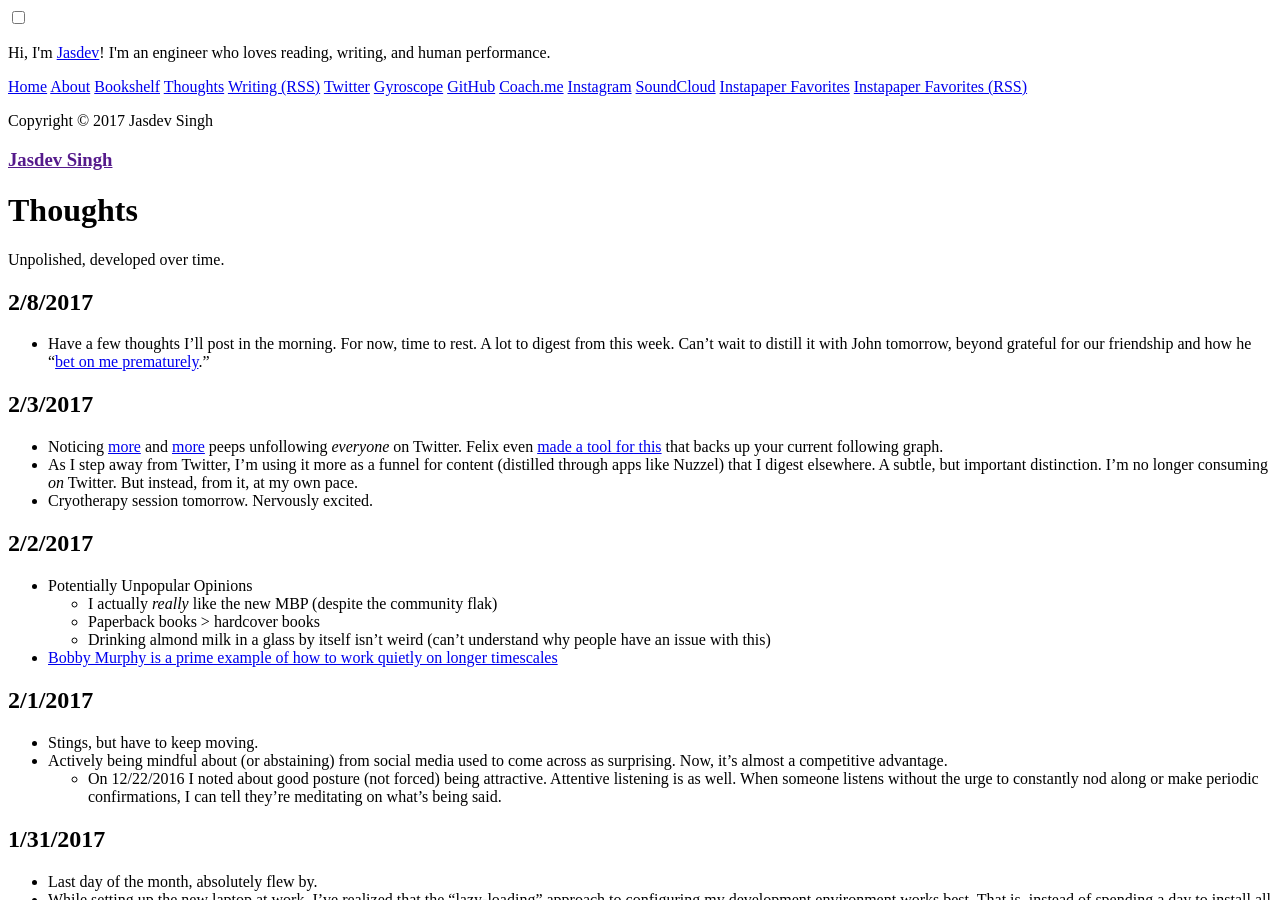
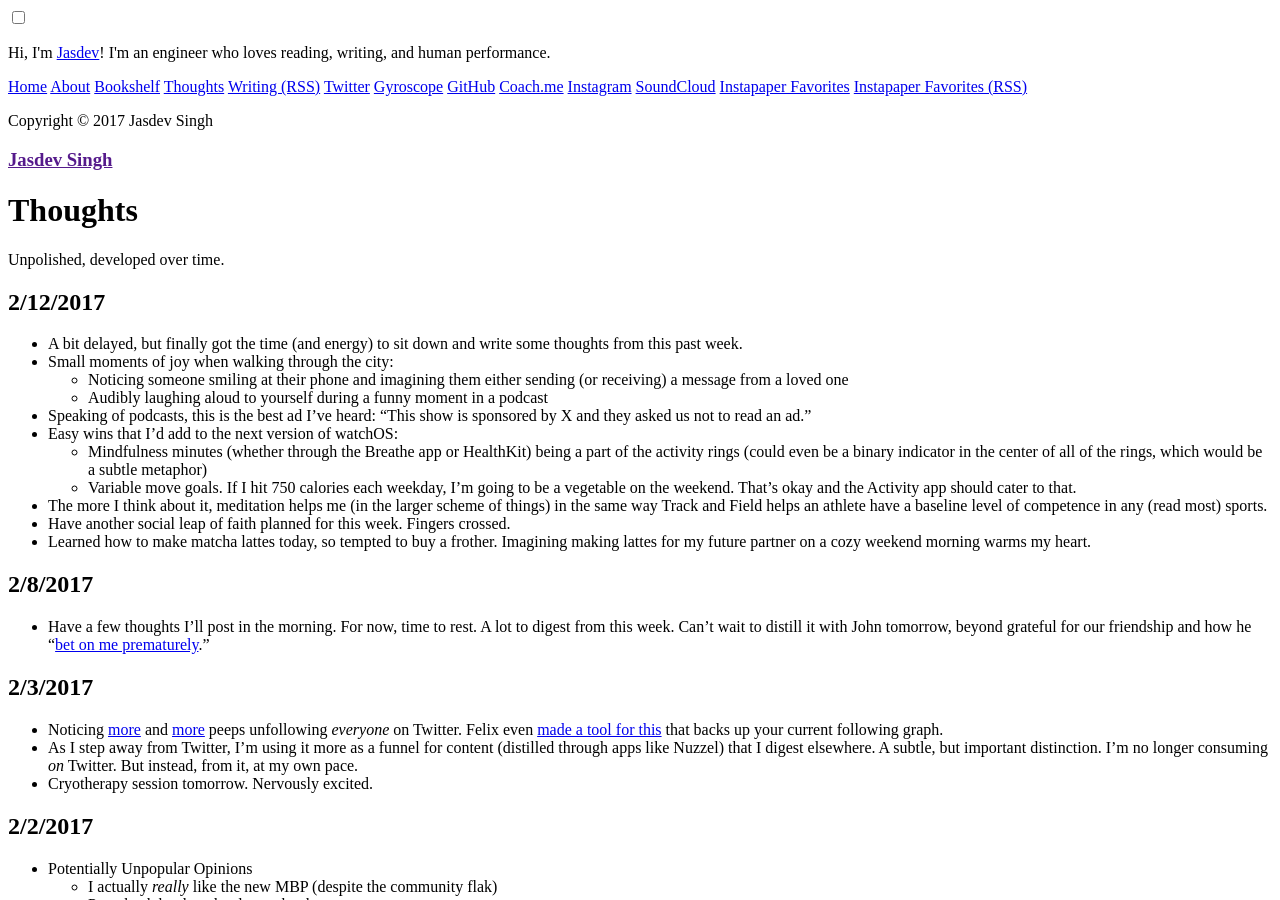
Before and after one commit to rvsrvs/jasdev.github.io, a Jekyll site: the page built from thoughts.md, in a window 1280 px wide and 900 px high. Built offline with Jekyll 4.4.1, drawn with Linux system fonts in a browser that asks for light colours.

Commit message:
2/12 thoughts

```diff
--- a/thoughts.md
+++ b/thoughts.md
@@ -4,6 +4,20 @@ title: Thoughts
 ---
 
 Unpolished, developed over time.
+
+## 2/12/2017
+
+- A bit delayed, but finally got the time (and energy) to sit down and write some thoughts from this past week.
+- Small moments of joy when walking through the city:
+	- Noticing someone smiling at their phone and imagining them either sending (or receiving) a message from a loved one
+	- Audibly laughing aloud to yourself during a funny moment in a podcast
+- Speaking of podcasts, this is the best ad I’ve heard: “This show is sponsored by X and they asked us not to read an ad.”
+- Easy wins that I’d add to the next version of watchOS:
+	- Mindfulness minutes (whether through the Breathe app or HealthKit) being a part of the activity rings (could even be a binary indicator in the center of all of the rings, which would be a subtle metaphor)
+	- Variable move goals. If I hit 750 calories each weekday, I’m going to be a vegetable on the weekend. That’s okay and the Activity app should cater to that.
+- The more I think about it, meditation helps me (in the larger scheme of things) in the same way Track and Field helps an athlete have a baseline level of competence in any (read most) sports.
+- Have another social leap of faith planned for this week. Fingers crossed.
+- Learned how to make matcha lattes today, so tempted to buy a frother. Imagining making lattes for my future partner on a cozy weekend morning warms my heart.
 
 ## 2/8/2017
 
```
